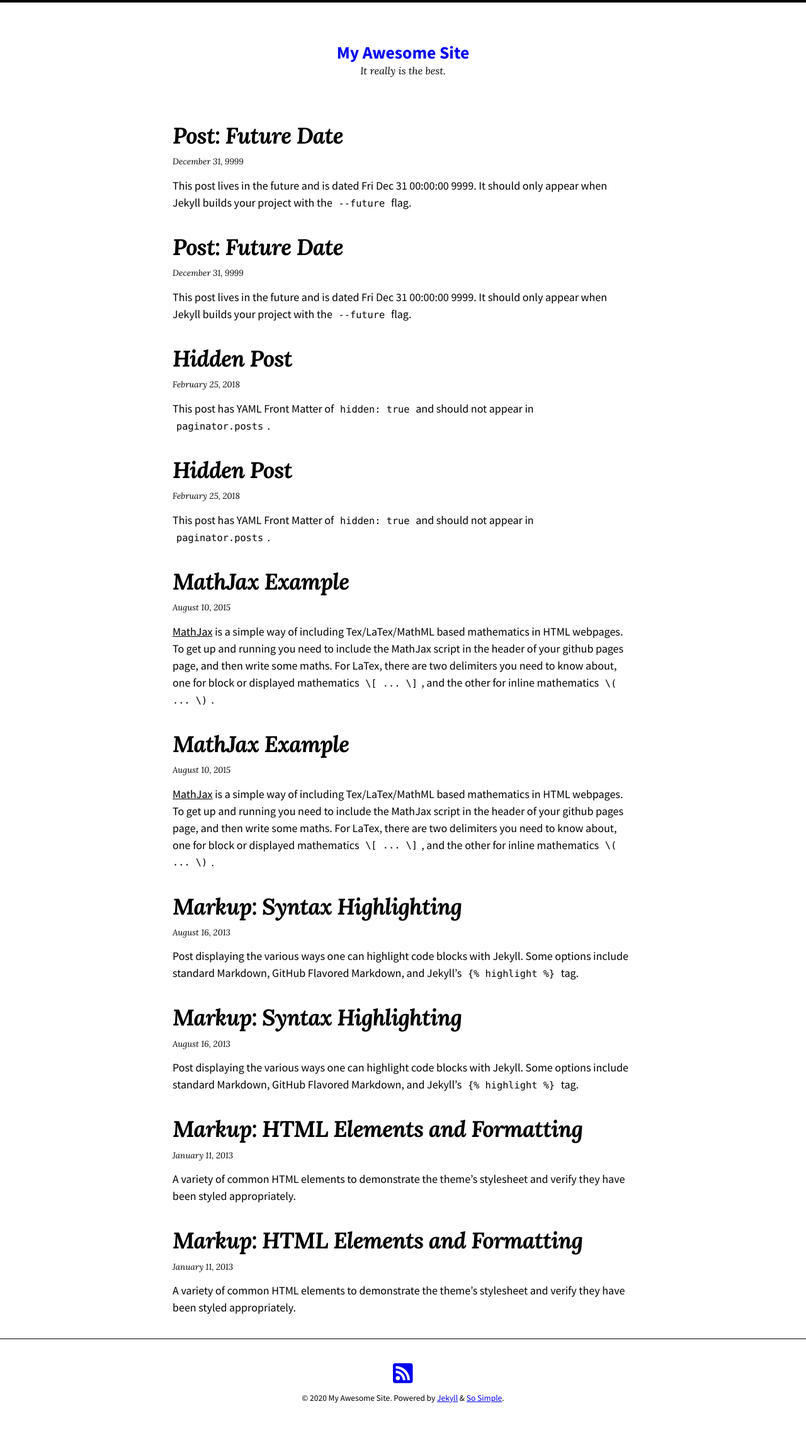
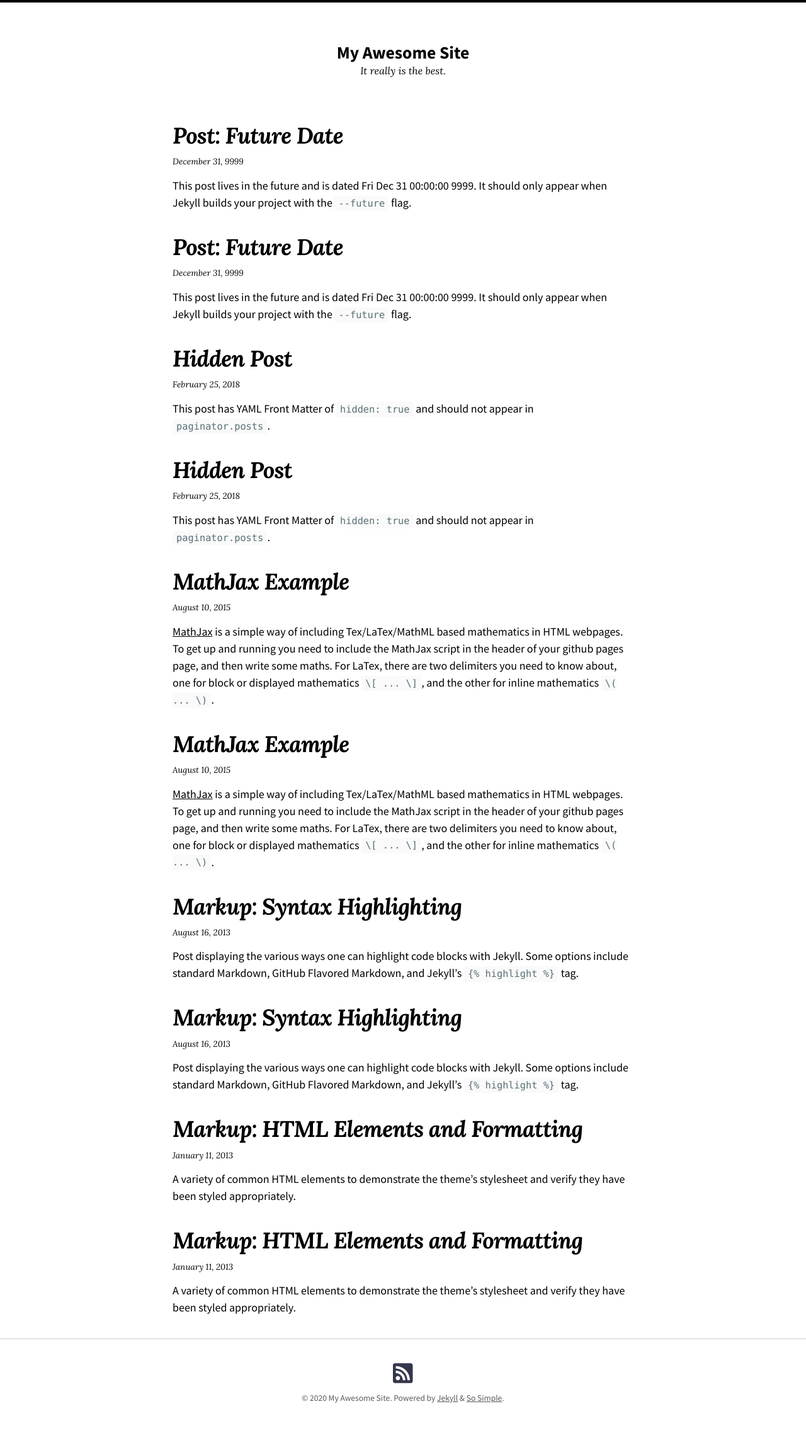
Before and after one commit to socc-io/socc-io.github.io, a Jekyll site: the page built from index.md, in a window 1280 px wide. Shown: the whole page at 63% size. Built offline with Jekyll 4.4.1, drawn with Linux system fonts in a browser that asks for light colours; nearby versions of some CDN libraries.

Commit message:
add url to config file

```diff
--- a/_config.yml
+++ b/_config.yml
@@ -15,12 +15,12 @@
 # in the templates via {{ site.myvariable }}.
 theme: jekyll-theme-so-simple
 # remote_theme: mmistakes/so-simple-theme
-skin: "/assets/css/skins/default.scss"
+skin: "/assets/css/skins/default.css"
 locale: en-US
 title: "My Awesome Site"
 description: "It really is the best."
-baseurl: # the subpath of your site, e.g. "/blog"
-url: # the base hostname & protocol for your site e.g. "https://mmistakes.github.io"
+baseurl: "/" # the subpath of your site, e.g. "/blog"
+url: "https://socc-io.github.io" # the base hostname & protocol for your site e.g. "https://mmistakes.github.io"
 logo: # path of site logo, e.g. "/images/logo.png"
 date_format: "%B %-d, %Y"
 read_time: # reading time estimates, e.g. true
```
